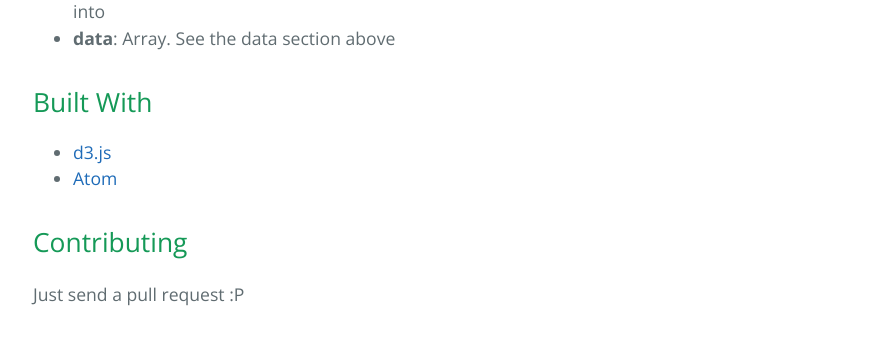
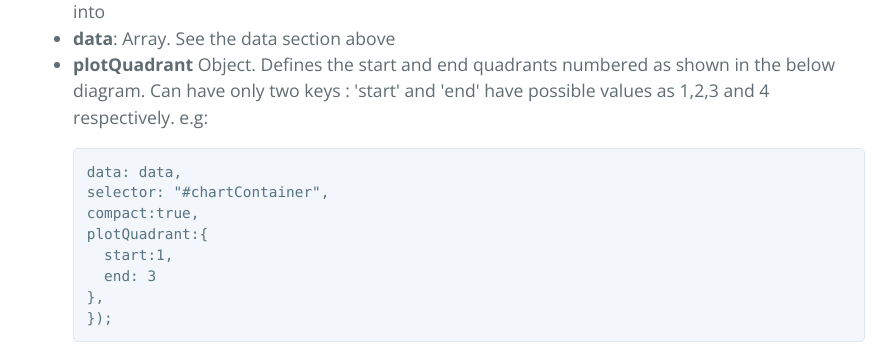
Before and after one commit to bmrinal/arc-graph, a plain HTML site: page index.html in a window 1280 px wide. Shown: the part 2198-2545 px from the top of the page, without its empty margins (191-1087 px from the left). Drawn offline with nearby package versions, Linux system fonts and the light colour scheme.

```diff
--- a/index.html
+++ b/index.html
@@ -27,7 +27,7 @@
 <h2>
 <a id="demo" class="anchor" href="#demo" aria-hidden="true"><span aria-hidden="true" class="octicon octicon-link"></span></a>Demo</h2>
 
-<p>See this <a href="https://embed.plnkr.co/6lL7iN8HRcXO1I1NYsuN/">plunkr</a></p>
+<p>See this <a href="http://mrinalpurohit.com/demos/arc-graph/">demo</a></p>
 
 <h2>
 <a id="installing" class="anchor" href="#installing" aria-hidden="true"><span aria-hidden="true" class="octicon octicon-link"></span></a>Installing</h2>
@@ -110,7 +110,24 @@
 <strong>selector</strong>: String. Selector string for DOM element - this is where the graph is going to be drawn into</li>
 <li>
 <strong>data</strong>: Array. See the data section above</li>
+<li>
+<p><strong>plotQuadrant</strong> Object. Defines the start and end quadrants numbered as shown in the below diagram. Can have only two keys : 'start' and 'end' have possible values as 1,2,3 and 4 respectively. e.g:</p>
+
+<pre lang="arcChart.create({"><code>data: data,
+selector: "#chartContainer",
+compact:true,
+plotQuadrant:{
+  start:1,
+  end: 3
+},
+});
+</code></pre>
+</li>
 </ul>
+
+<p align="center">
+  <img src="http://mrinalpurohit.com/demos/arc-graph/demo_quadrant.png" width="350">
+</p>
 
 <h2>
 <a id="built-with" class="anchor" href="#built-with" aria-hidden="true"><span aria-hidden="true" class="octicon octicon-link"></span></a>Built With</h2>
```
Also changed, not shown: params.json (+1 -1 lines).
